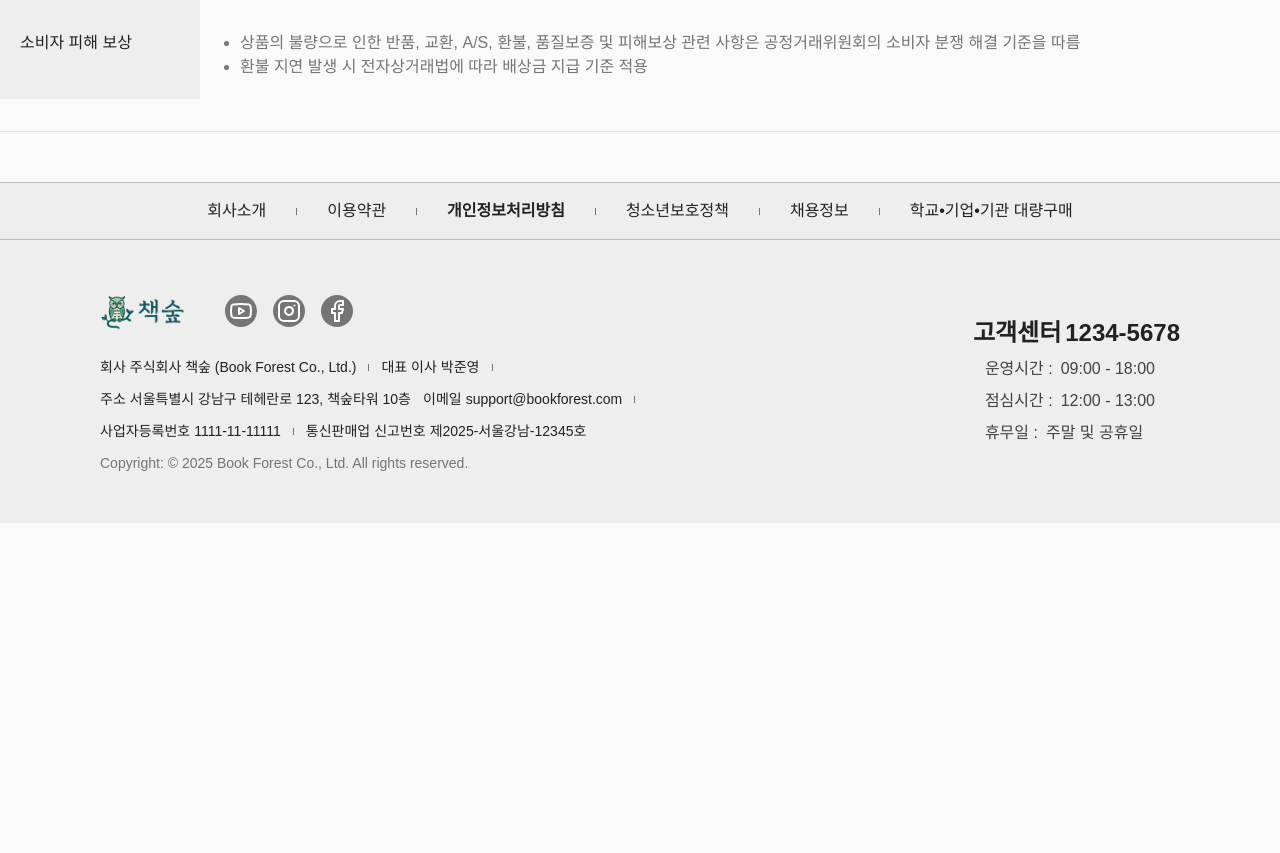
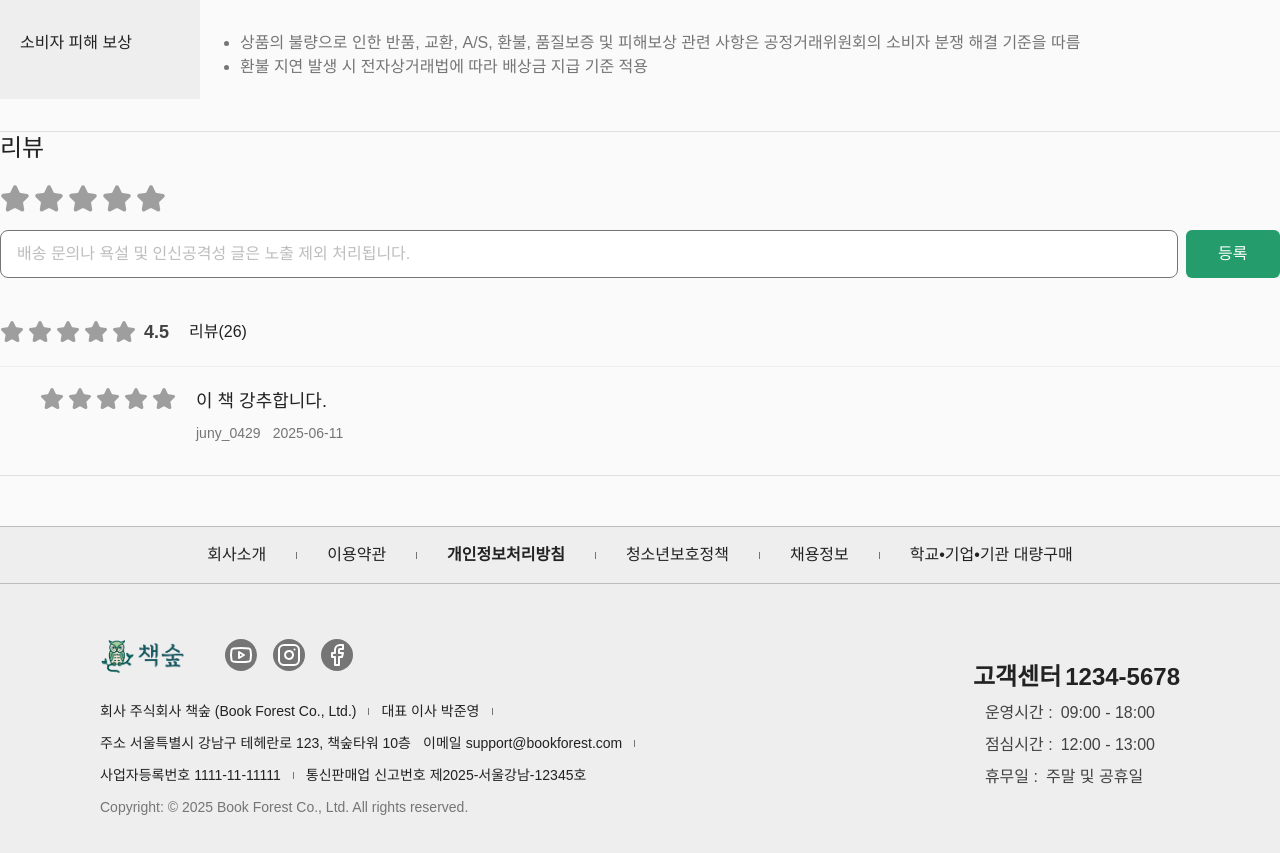
Before and after one commit to juny-0429/book-forest, a Next.js app: page /detail/1 in a window 1280 px wide. Shown: the part 1520-2373 px from the top of the page. Before the commit the page ends 2043 px from the top, so only its background shows below. Built offline with nearby package versions, Linux system fonts and the light colour scheme.

Commit message:
feat: 책 리뷰 섹션 제작

```diff
--- /dev/null
+++ b/src/app/(main)/detail/[id]/_components/Review.tsx
@@ -0,0 +1,133 @@
+'use client';
+
+import React, { useState } from 'react';
+import Button from 'src/components/Button/Button';
+import TextInput from 'src/components/TextInput/TextInput';
+import LucideIcons from 'src/theme/lucideIcon';
+
+export default function Review() {
+  const [selectedRating, setSelectedRating] = useState(0);
+  const [reviewText, setReviewText] = useState('');
+
+  const handleStarClick = (rating: number) => {
+    setSelectedRating(rating);
+  };
+
+  const handleInputChange = (event: React.ChangeEvent<HTMLInputElement>) => {
+    setReviewText(event.target.value);
+  };
+
+  const handleSubmit = async (event: React.FormEvent) => {
+    event.preventDefault();
+
+    if (selectedRating === 0) {
+      alert('별점을 선택해주세요!');
+      return;
+    }
+    if (!reviewText.trim()) {
+      alert('리뷰를 입력해주세요!');
+      return;
+    }
+
+    const reviewData = {
+      rating: selectedRating,
+      comment: reviewText,
+    };
+
+    console.log('전송할 데이터:', reviewData);
+
+    try {
+      const response = await fetch('/api/review', {
+        method: 'POST',
+        headers: {
+          'Content-Type': 'application/json',
+        },
+        body: JSON.stringify(reviewData),
+      });
+
+      if (response.ok) {
+        alert('리뷰가 성공적으로 등록되었습니다!');
+        setSelectedRating(0);
+        setReviewText('');
+      } else {
+        alert('리뷰 등록에 실패했습니다.');
+      }
+    } catch (error) {
+      console.error('리뷰 등록 중 오류 발생:', error);
+      alert('오류가 발생했습니다. 다시 시도해주세요.');
+    }
+  };
+
+  return (
+    <section className='pb-8 border-b border-solid border-gray-300'>
+      <h3 className='mb-5 text-title-24r text-ui-text-title'>리뷰</h3>
+
+      <div className='flex flex-col gap-10'>
+        <div>
+          <div className='flex items-center gap-1 mb-4'>
+            {Array.from({ length: 5 }).map((_, index) => {
+              const ratingValue = index + 1; // ⭐ 1~5
+              return (
+                <button key={ratingValue} onClick={() => handleStarClick(ratingValue)}>
+                  <LucideIcons.Star
+                    fill='currentColor'
+                    size={30}
+                    className={ratingValue <= selectedRating ? 'text-green-500' : 'text-gray-500'} // ✅ 선택된 별 개수만큼 초록색 변경
+                  />
+                </button>
+              );
+            })}
+          </div>
+
+          <form onSubmit={handleSubmit} className='flex justify-center items-center gap-2'>
+            <TextInput placeholder='배송 문의나 욕설 및 인신공격성 글은 노출 제외 처리됩니다.' value={reviewText} onChange={handleInputChange} />
+            <Button height={48} className='w-[100px]' type='submit'>
+              등록
+            </Button>
+          </form>
+        </div>
+
+        <div className='flex flex-col gap-5'>
+          <div className='flex items-center gap-5'>
+            <div className='flex items-center gap-2'>
+              <div className='flex items-center gap-1'>
+                <LucideIcons.Star fill='currentColor' className='text-gray-500' />
+                <LucideIcons.Star fill='currentColor' className='text-gray-500' />
+                <LucideIcons.Star fill='currentColor' className='text-gray-500' />
+                <LucideIcons.Star fill='currentColor' className='text-gray-500' />
+                <LucideIcons.Star fill='currentColor' className='text-gray-500' />
+              </div>
+
+              <span className='text-body-18b text-ui-text-body'>4.5</span>
+            </div>
+
+            <span className='text-body-16r text-ui-text-title'>리뷰(26)</span>
+          </div>
+
+          <hr className='w-full h-[1px] bg-gray-600' />
+
+          <ul className='flex flex-col gap-10 mx-10'>
+            <li className='flex gap-5'>
+              <div className='flex gap-1'>
+                <LucideIcons.Star fill='currentColor' className='text-gray-500' />
+                <LucideIcons.Star fill='currentColor' className='text-gray-500' />
+                <LucideIcons.Star fill='currentColor' className='text-gray-500' />
+                <LucideIcons.Star fill='currentColor' className='text-gray-500' />
+                <LucideIcons.Star fill='currentColor' className='text-gray-500' />
+              </div>
+
+              <div className='flex flex-col gap-2'>
+                <p className='text-body-18r text-ui-text-title'>이 책 강추합니다.</p>
+
+                <div className='flex items-center gap-3'>
+                  <span className='text-body-14r text-ui-text-description'>juny_0429</span>
+                  <time className='text-body-14r text-ui-text-description'>2025-06-11</time>
+                </div>
+              </div>
+            </li>
+          </ul>
+        </div>
+      </div>
+    </section>
+  );
+}
--- a/src/app/(main)/detail/[id]/page.tsx
+++ b/src/app/(main)/detail/[id]/page.tsx
@@ -2,8 +2,9 @@ import React from 'react';
 import ReturnPolicy from './_components/ReturnPolicy';
 import AuthorInfo from './_components/AuthorInfo';
 import BookInfo from './_components/BookInfo';
+import Review from './_components/Review';
 
-export default function page() {
+export default function DetailPage() {
   return (
     <div>
       상세페이지
@@ -13,6 +14,8 @@ export default function page() {
       <AuthorInfo />
       {/* 교환/반품/품절 안내 */}
       <ReturnPolicy />
+      {/* 리뷰 */}
+      <Review />
     </div>
   );
 }
```
